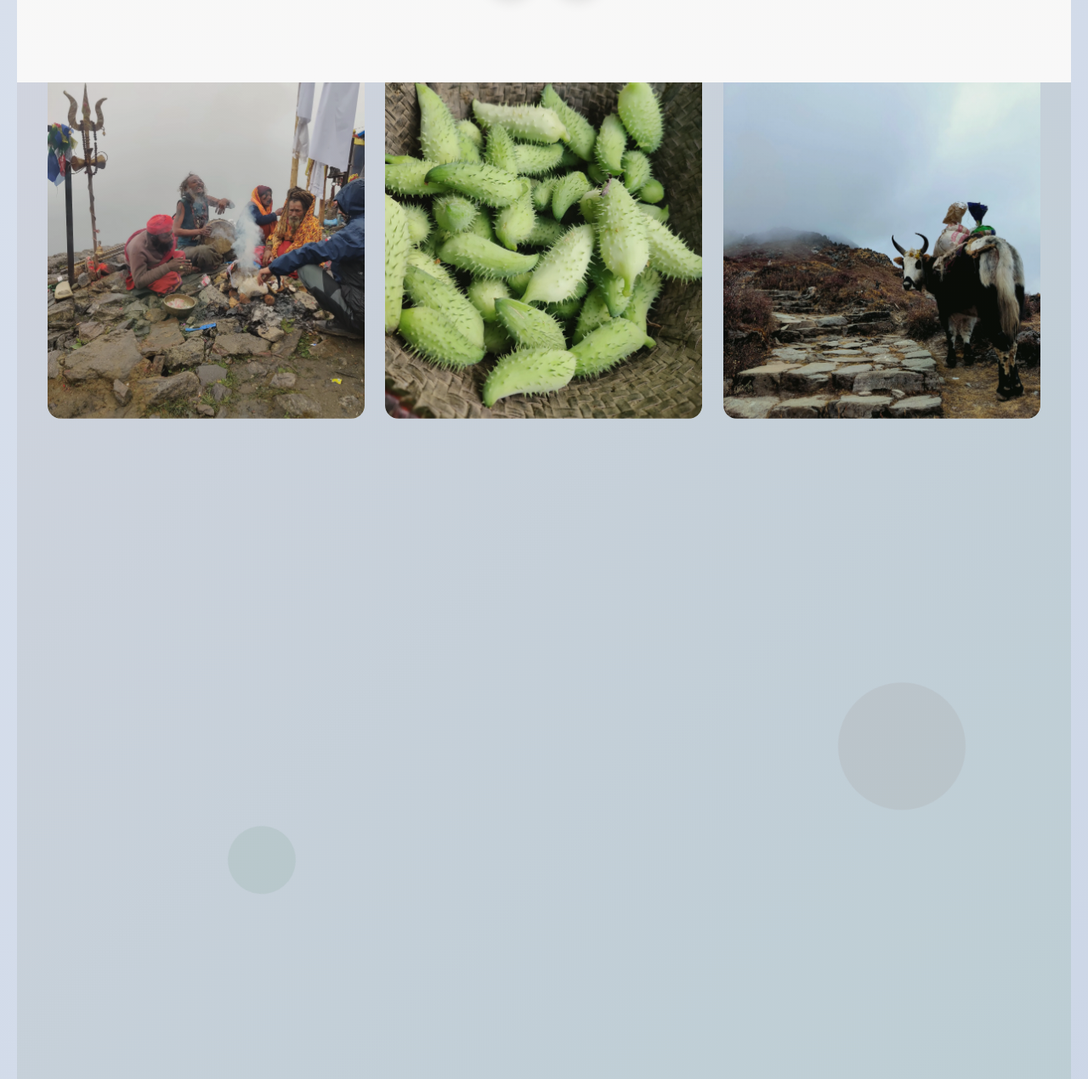
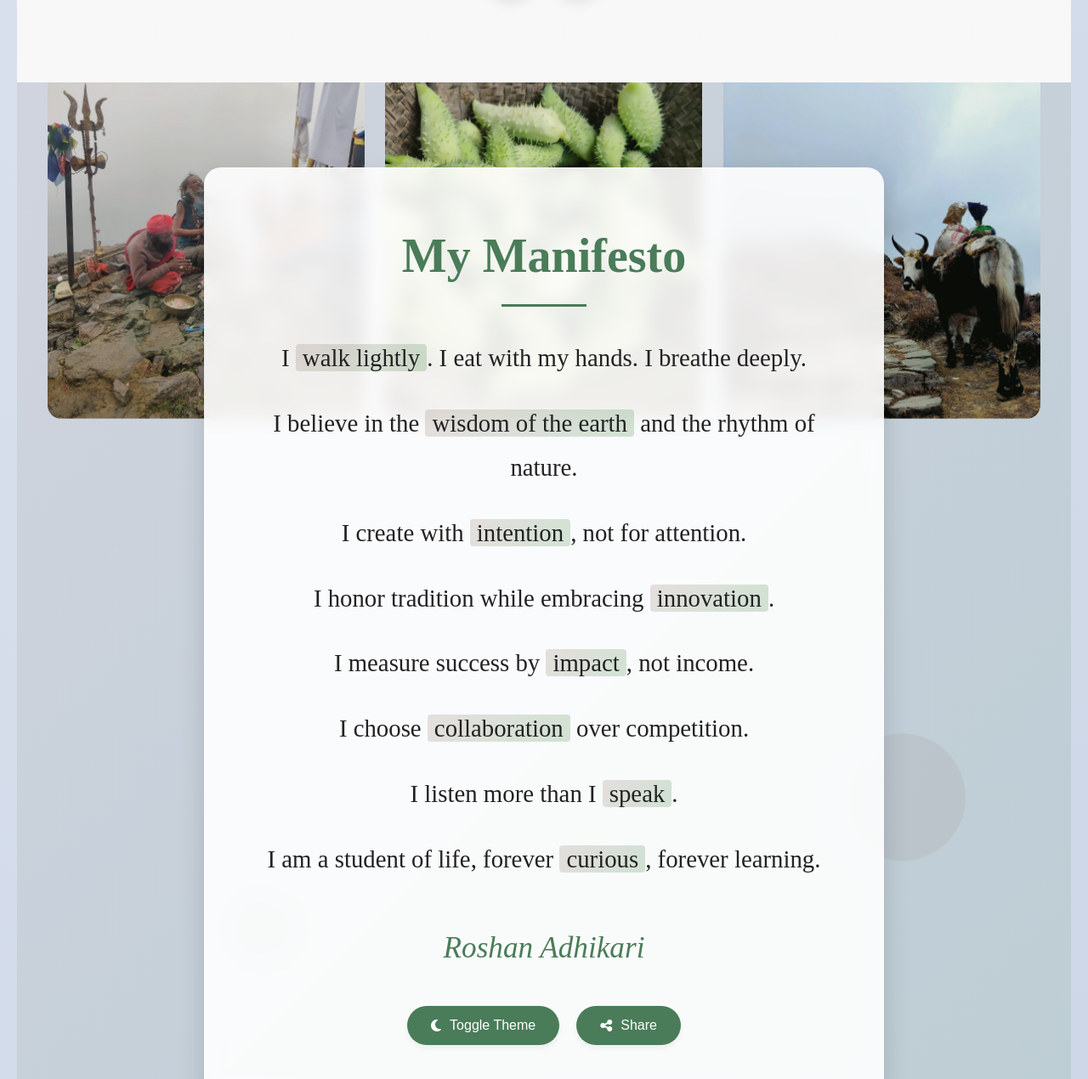
Before and after one commit to astu-official/astu-official.github.io, a plain HTML site: page docs/index.html in a window 1280 px wide. Shown: the part 6403-7673 px from the top of the page at 85% size. Drawn offline with nearby package versions, Linux system fonts and the light colour scheme.

Commit message:
Update manifesto.css

```diff
--- a/docs/css/manifesto.css
+++ b/docs/css/manifesto.css
@@ -1,4 +1,4 @@
-     :root {
+        :root {
             /* Light Theme */
             --light-bg: #f8f8f8;
             --light-text: #222;
@@ -41,11 +41,11 @@
         /* Enhanced Manifesto Section */
         .manifesto-section {
             position: relative;
-            min-height: auto;
+            min-height: 100vh;
             display: flex;
             align-items: center;
             justify-content: center;
-            padding: 50px 0;
+            padding: 100px 0;
             overflow: hidden;
             background: linear-gradient(135deg, rgba(142, 110, 99, 0.1) 0%, rgba(46, 125, 50, 0.1) 100%);
         }
@@ -161,8 +161,8 @@
             box-shadow: var(--shadow-lg);
             position: relative;
             overflow: hidden;
-            transform: translateY(20px);
-            opacity: 0;
+            transform: translateY(0); /* Changed from 50px to 0 */
+            opacity: 1; /* Changed from 0 to 1 */
             transition: transform 1s ease, opacity 1s ease;
         }
 
@@ -201,8 +201,8 @@
             margin-bottom: 50px;
             position: relative;
             display: inline-block;
-            opacity: 0;
-            transform: translateY(30px);
+            opacity: 1; /* Changed from 0 to 1 */
+            transform: translateY(0); /* Changed from 30px to 0 */
             transition: opacity 1s ease, transform 1s ease;
         }
 
@@ -242,8 +242,8 @@
 
         .manifesto-text p {
             margin-bottom: 25px;
-            opacity: 0;
-            transform: translateY(20px);
+            opacity: 1; /* Changed from 0 to 1 */
+            transform: translateY(0); /* Changed from 20px to 0 */
             transition: opacity 0.8s ease, transform 0.8s ease;
         }
 
@@ -287,8 +287,8 @@
             font-style: italic;
             color: var(--light-accent);
             margin: 50px 0 40px;
-            opacity: 0;
-            transform: translateY(20px);
+            opacity: 1; /* Changed from 0 to 1 */
+            transform: translateY(0); /* Changed from 20px to 0 */
             transition: opacity 1s ease, transform 1s ease;
         }
 
@@ -307,8 +307,8 @@
             justify-content: center;
             gap: 20px;
             flex-wrap: wrap;
-            opacity: 0;
-            transform: translateY(20px);
+            opacity: 1; /* Changed from 0 to 1 */
+            transform: translateY(0); /* Changed from 20px to 0 */
             transition: opacity 1s ease, transform 1s ease;
         }
 
@@ -345,6 +345,18 @@
             box-shadow: var(--shadow-md);
         }
 
+        /* Theme Toggle */
+        .theme-btn .icon-sun {
+            display: none;
+        }
+
+        body.dark-mode .theme-btn .icon-moon {
+            display: none;
+        }
+
+        body.dark-mode .theme-btn .icon-sun {
+            display: inline;
+        }
 
         /* Social Sharing */
         .share-options {
```
